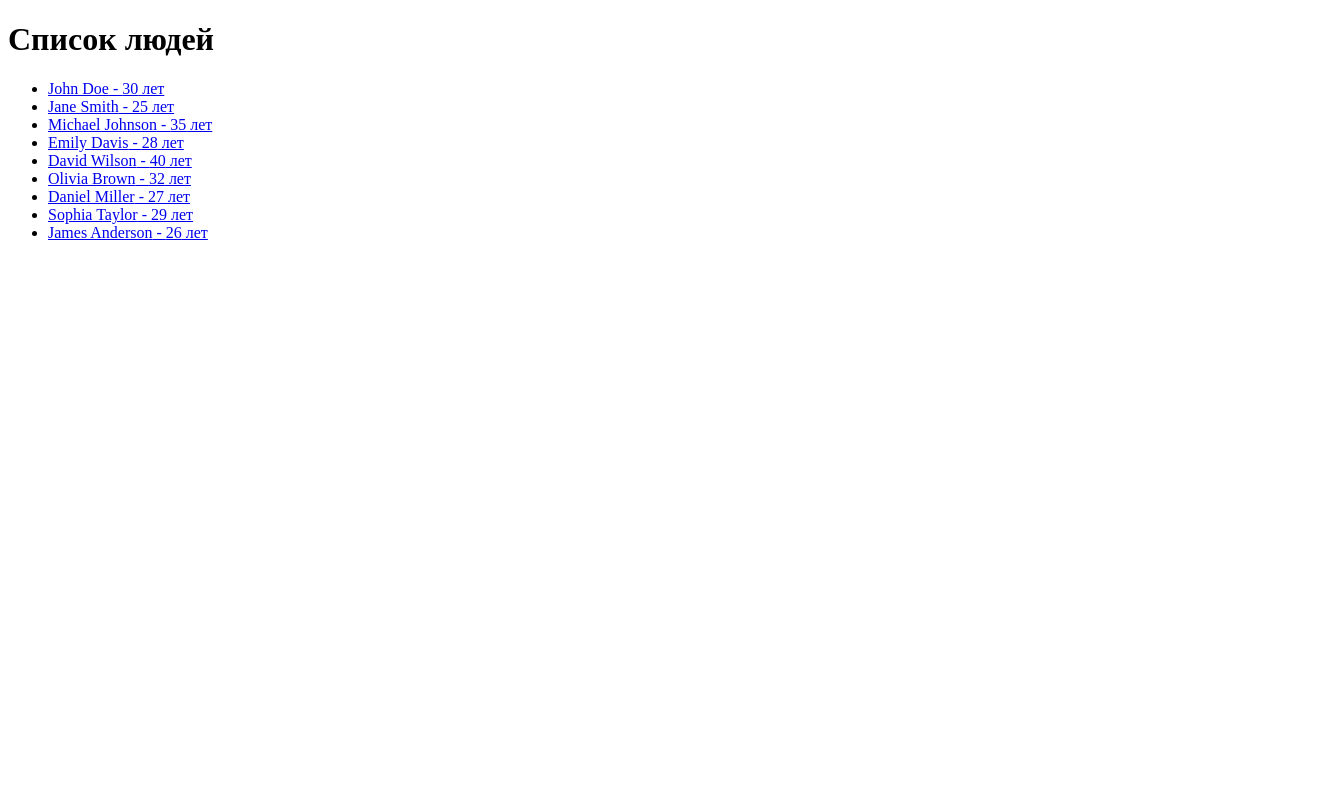
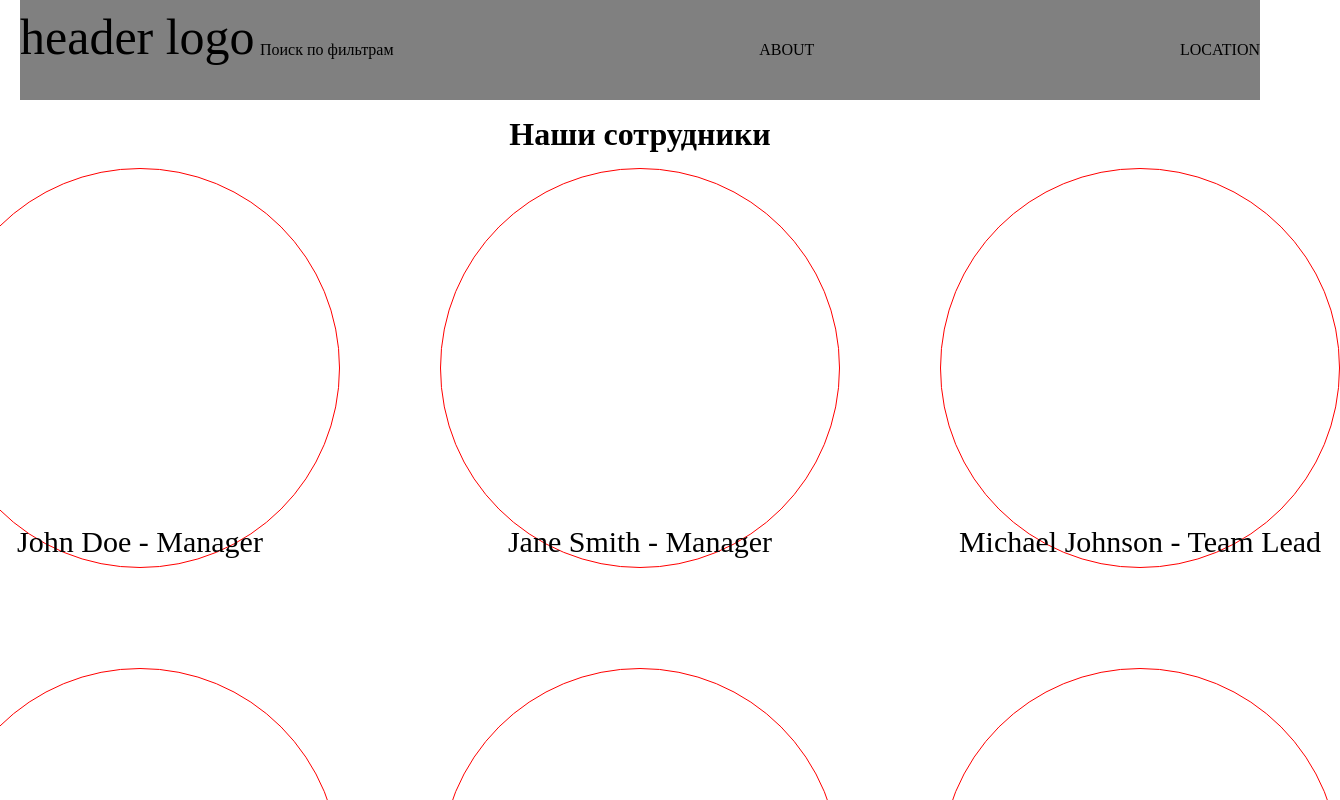
Before and after one commit to belovdima/PROJECTS, a React (Vite) app in the folder SPCRIS/: page /mainpage in a window 1280 px wide. Shown: the top 800 px of the page, 1340 px wide, since content can reach past the window. Built offline with nearby package versions, Linux system fonts and the light colour scheme.

Commit message:
added some scss

```diff
--- a/SPCRIS/src/components/App.tsx
+++ b/SPCRIS/src/components/App.tsx
@@ -1,7 +1,7 @@
 import React from "react";
 import { BrowserRouter as Router, Routes, Route } from "react-router-dom";
-import MainPage from "./MainPage";
-import PersonPage from "./PersonPage";
+import { MainPage } from "./MainPage";
+import { PersonPage } from "./PersonPage";
 
 const App = () => {
     return (
--- a/SPCRIS/src/components/MainPage.tsx
+++ b/SPCRIS/src/components/MainPage.tsx
@@ -4,7 +4,7 @@ import { RootState, AppDispatch } from "../redux/store";
 import { setPeople, selectPerson } from "../redux/peopleSlice";
 import { Link } from "react-router-dom";
 
-const MainPage = () => {
+export const MainPage = () => {
     const dispatch = useDispatch<AppDispatch>();
     const people = useSelector((state: RootState) => state.people.people);
 
@@ -152,14 +152,23 @@ const MainPage = () => {
 
     return (
         <div>
-            <h1>Список людей</h1>
-            <ul>
+            <div className="header">
+                <div className="header__logo">header logo</div>
+                <div className="header__content">
+                    <a href="./">Поиск по фильтрам</a>
+                    <a href="./">ABOUT</a>
+                    <a href="./">LOCATION</a>
+                </div>
+            </div>
+            <h1 className="main__w">Наши сотрудники</h1>
+            <ul className="people">
                 {people.map((person) => (
-                    <li key={person.id}>
+                    <li className="people__inner" key={person.id}>
                         <Link
+                            className="people__inner--value"
                             to={`/person/${person.id}`}
                             onClick={() => dispatch(selectPerson(person.id))}>
-                            {person.name} - {person.age} лет
+                            {person.name} - {person.position}
                         </Link>
                     </li>
                 ))}
@@ -167,5 +176,3 @@ const MainPage = () => {
         </div>
     );
 };
-
-export default MainPage;
--- a/SPCRIS/src/main.tsx
+++ b/SPCRIS/src/main.tsx
@@ -3,6 +3,7 @@ import ReactDOM from "react-dom/client";
 import { Provider } from "react-redux";
 import { store } from "./redux/store"; // Импортируем store
 import App from "./components/App";
+import "./styles/css/styles.css";
 
 ReactDOM.createRoot(document.getElementById("root")!).render(
     <React.StrictMode>
--- a/SPCRIS/src/styles/css/styles.css
+++ b/SPCRIS/src/styles/css/styles.css
@@ -150,3 +150,72 @@ svg * {
 /*  */
 /*  */
 /*  */
+.header {
+  display: -webkit-box;
+  display: -ms-flexbox;
+  display: flex;
+  -webkit-box-pack: justify;
+      -ms-flex-pack: justify;
+          justify-content: space-between;
+  width: auto;
+  height: 100px;
+  background-color: grey;
+  margin-inline: 20px;
+}
+.header .header__logo {
+  font-size: 50px;
+}
+.header .header__content {
+  display: -webkit-box;
+  display: -ms-flexbox;
+  display: flex;
+  -webkit-box-align: center;
+      -ms-flex-align: center;
+          align-items: center;
+  -webkit-box-pack: justify;
+      -ms-flex-pack: justify;
+          justify-content: space-between;
+  width: 1000px;
+}
+.header .header__content a {
+  color: black;
+  text-decoration: none !important;
+}
+
+.main__w {
+  display: -webkit-box;
+  display: -ms-flexbox;
+  display: flex;
+  -webkit-box-pack: center;
+      -ms-flex-pack: center;
+          justify-content: center;
+  margin-top: 10px;
+  margin-bottom: 10px;
+}
+
+.people {
+  display: grid;
+  -webkit-box-pack: center;
+      -ms-flex-pack: center;
+          justify-content: center;
+  grid-template-columns: repeat(3, 400px);
+  grid-template-rows: repeat(3, 400px);
+  grid-column-gap: 100px;
+  grid-row-gap: 100px;
+}
+.people .people__inner {
+  border: solid 1px red;
+  border-radius: 50%;
+}
+.people .people__inner .people__inner--value {
+  display: -webkit-box;
+  display: -ms-flexbox;
+  display: flex;
+  -webkit-box-pack: center;
+      -ms-flex-pack: center;
+          justify-content: center;
+  padding-top: 350px;
+  color: black;
+  font-size: 30px;
+  text-decoration: none !important;
+}
--- /dev/null
+++ b/SPCRIS/src/styles/scss/_MainPage.scss
@@ -0,0 +1,54 @@
+.header {
+    display: flex;
+    justify-content: space-between;
+    width: auto;
+    height: 100px;
+    background-color: grey;
+    margin-inline: 20px;
+
+    & .header__logo {
+        font-size: 50px;
+    }
+
+    & .header__content {
+        display: flex;
+        align-items: center;
+        justify-content: space-between;
+        width: 1000px;
+
+        & a {
+            color: black;
+            text-decoration: none !important;
+        }
+    }
+}
+
+.main__w {
+    display: flex;
+    justify-content: center;
+    margin-top: 10px;
+    margin-bottom: 10px;
+}
+
+.people {
+    display: grid;
+    justify-content: center;
+    grid-template-columns: repeat(3, 400px);
+    grid-template-rows: repeat(3, 400px);
+    grid-column-gap: 100px;
+    grid-row-gap: 100px;
+
+    & .people__inner {
+        border: solid 1px red;
+        border-radius: 50%;
+
+        & .people__inner--value {
+            display: flex;
+            justify-content: center;
+            padding-top: 350px;
+            color: black;
+            font-size: 30px;
+            text-decoration: none !important;
+        }
+    }
+}
--- a/SPCRIS/src/styles/scss/styles.scss
+++ b/SPCRIS/src/styles/scss/styles.scss
@@ -1,3 +1,4 @@
 @import "_fonts";
 @import "_reset";
 @import "_vars";
+@import "_MainPage";
```
Also changed, not shown: SPCRIS/src/components/PersonPage.tsx (+3 -5 lines).
